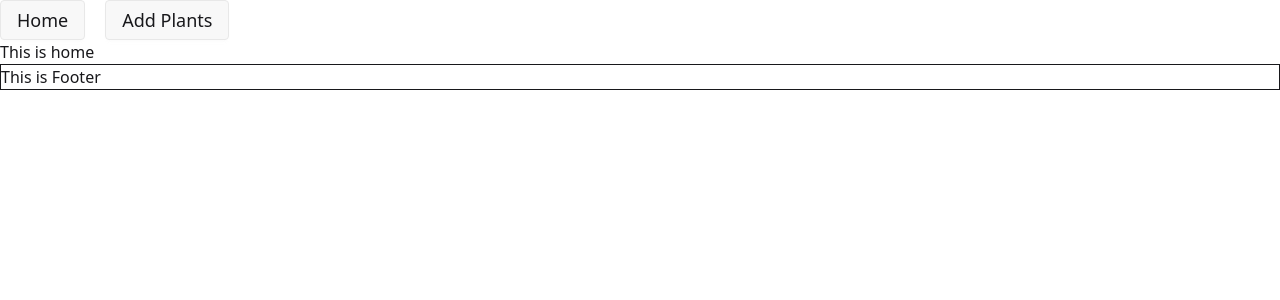
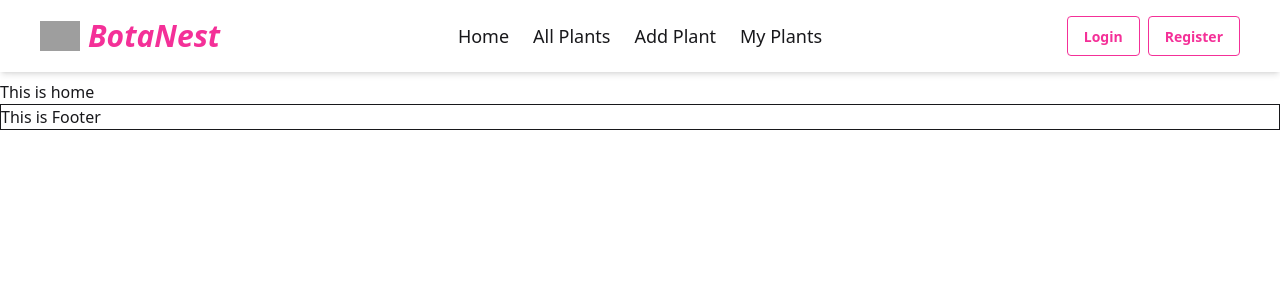
Before and after one commit to zaman-pro/BotaNest-client, a React (Vite) app: page / in a window 1280 px wide. Shown: the top 300 px of the page. Built offline with nearby package versions, Linux system fonts and the light colour scheme; grey boxes are pictures that could not be loaded.

Commit message:
error page and simple navbar added

```diff
--- a/package.json
+++ b/package.json
@@ -17,6 +17,7 @@
     "react-dom": "^19.1.0",
     "react-icons": "^5.5.0",
     "react-router": "^7.6.0",
+    "sweetalert2": "^11.21.2",
     "tailwindcss": "^4.1.7"
   },
   "devDependencies": {
--- a/src/components/Navbar/Navbar.jsx
+++ b/src/components/Navbar/Navbar.jsx
@@ -1,15 +1,116 @@
-import React from "react";
-import { NavLink } from "react-router";
+import React, { use } from "react";
+import { Link, NavLink, useLocation } from "react-router";
+import Swal from "sweetalert2";
+import { AuthContext } from "../../provider/AuthContext";
+import { FaBarsStaggered } from "react-icons/fa6";
 
 const Navbar = () => {
+  const location = useLocation();
+  const { user, logOut } = use(AuthContext) || {};
+
+  const handleLogout = () => {
+    logOut()
+      .then(() => {
+        Swal.fire("Logout successful!");
+      })
+      .catch((error) => {
+        console.log(error);
+        Swal.fire("Something is wrong.");
+      });
+  };
+
+  const links = (
+    <>
+      <li>
+        <NavLink className="text-lg font-medium" to="/">
+          Home
+        </NavLink>
+      </li>
+
+      <li>
+        <NavLink className="text-lg font-medium" to="/allPlants">
+          All Plants
+        </NavLink>
+      </li>
+
+      <li>
+        <NavLink className="text-lg font-medium" to="/addPlant">
+          Add Plant
+        </NavLink>
+      </li>
+      <li>
+        <NavLink className="text-lg font-medium" to="/myPlants">
+          My Plants
+        </NavLink>
+      </li>
+    </>
+  );
+
   return (
-    <div className="flex gap-5">
-      <NavLink className="text-lg font-medium btn" to="/">
-        Home
-      </NavLink>
-      <NavLink className="text-lg font-medium btn" to="/add-plants">
-        Add Plants
-      </NavLink>
+    <div className="navbar bg-base-100 shadow-md fixed top-0 left-0 z-50 lg:px-10">
+      <div className="navbar-start">
+        <div className="dropdown">
+          <div tabIndex={0} role="button" className="md:hidden pl-0 p-3">
+            <FaBarsStaggered />
+          </div>
+          <ul className="menu menu-sm dropdown-content bg-base-100 rounded-box z-10 mt-3 w-52 p-2 shadow">
+            {links}
+          </ul>
+        </div>
+        <Link to="/" className="flex items-center">
+          <img
+            className="w-10 mr-2 hidden md:flex"
+            src="https://images2.imgbox.com/d5/64/82KFidmi_o.png"
+            alt="Logo"
+          />
+          <span className="text-3xl italic font-bold text-secondary">
+            BotaNest
+          </span>
+        </Link>
+      </div>
+
+      <div className="navbar-center hidden md:flex">
+        <ul className="menu menu-horizontal px-1">{links}</ul>
+      </div>
+
+      <div className="navbar-end flex items-center gap-3">
+        {user ? (
+          <>
+            <div
+              className="tooltip tooltip-bottom"
+              data-tip={user?.displayName || "Guest"}
+            >
+              <div className="w-10 h-10 rounded-full overflow-hidden">
+                <img
+                  src={
+                    user?.photoURL ||
+                    "https://i.ibb.co.com/Cs13Xyvv/icons8-avatar-96.png"
+                  }
+                  className="w-full h-full object-cover"
+                  alt="User Avatar"
+                />
+              </div>
+            </div>
+            <button
+              onClick={handleLogout}
+              className="btn btn-outline btn-secondary"
+            >
+              Logout
+            </button>
+          </>
+        ) : (
+          !["/login", "/register"].includes(location.pathname) && (
+            <div className="flex gap-2">
+              <Link to="/login" className="btn btn-outline btn-secondary">
+                Login
+              </Link>
+              <Link to="/register" className="btn btn-outline btn-secondary">
+                Register
+              </Link>
+            </div>
+          )
+        )}
+      </div>
     </div>
   );
 };
--- a/src/layouts/MainLayout.jsx
+++ b/src/layouts/MainLayout.jsx
@@ -10,7 +10,9 @@ const MainLayout = () => {
         <Navbar></Navbar>
       </header>
       <main>
-        <Outlet></Outlet>
+        <section className="lg:pt-20 pt-16">
+          <Outlet></Outlet>
+        </section>
       </main>
       <footer>
         <Footer></Footer>
--- /dev/null
+++ b/src/pages/Error/ErrorPage.jsx
@@ -0,0 +1,20 @@
+import React from "react";
+import { Link } from "react-router";
+
+const ErrorPage = () => {
+  return (
+    <div className="flex justify-center items-center min-h-screen">
+      <div className="flex flex-col justify-center items-center gap-8 min-h-screen">
+        <h1 className="text-9xl font-bold text-gray-400">404</h1>
+        <h2 className="text-xl font-medium md:text-4xl">
+          Sorry, we couldn't find this page.
+        </h2>
+        <Link to="/" className="btn btn-error">
+          Back to Home
+        </Link>
+      </div>
+    </div>
+  );
+};
+
+export default ErrorPage;
--- /dev/null
+++ b/src/provider/AuthContext.jsx
@@ -0,0 +1,3 @@
+import { createContext } from "react";
+
+export const AuthContext = createContext(null);
--- a/src/routes/router.jsx
+++ b/src/routes/router.jsx
@@ -1,12 +1,13 @@
 import { createBrowserRouter } from "react-router";
 import MainLayout from "../layouts/MainLayout";
 import Home from "../pages/Home/Home";
+import ErrorPage from "../pages/Error/ErrorPage";
 
 const router = createBrowserRouter([
   {
     path: "/",
     element: <MainLayout></MainLayout>,
-    errorElement: <h1>Error page need to setup</h1>,
+    errorElement: <ErrorPage />,
     children: [
       {
         index: true,
```
Also changed, not shown: src/provider/AuthProvider.jsx (added), 1 other file (tests, documents, lock files or other folders).
